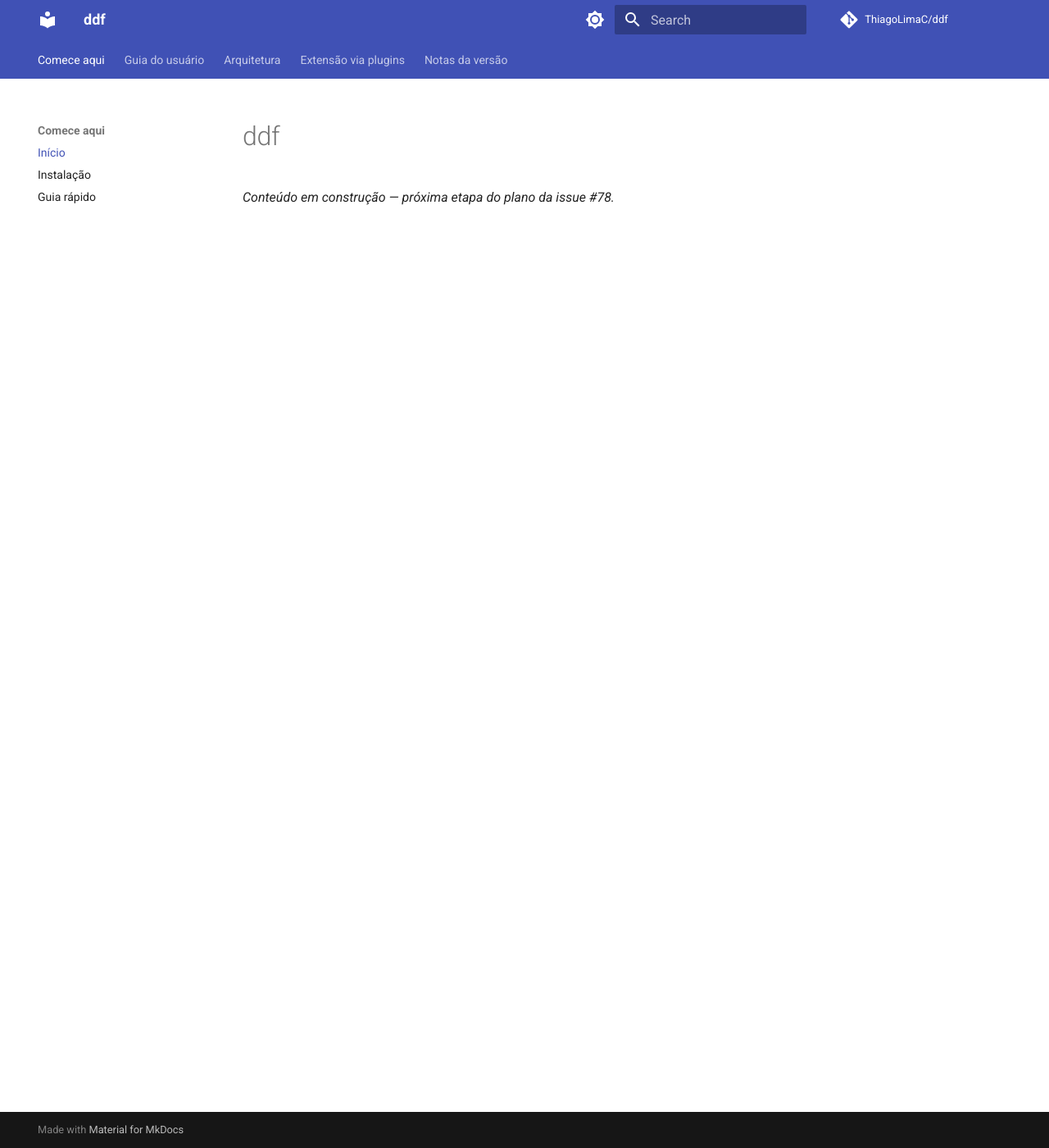
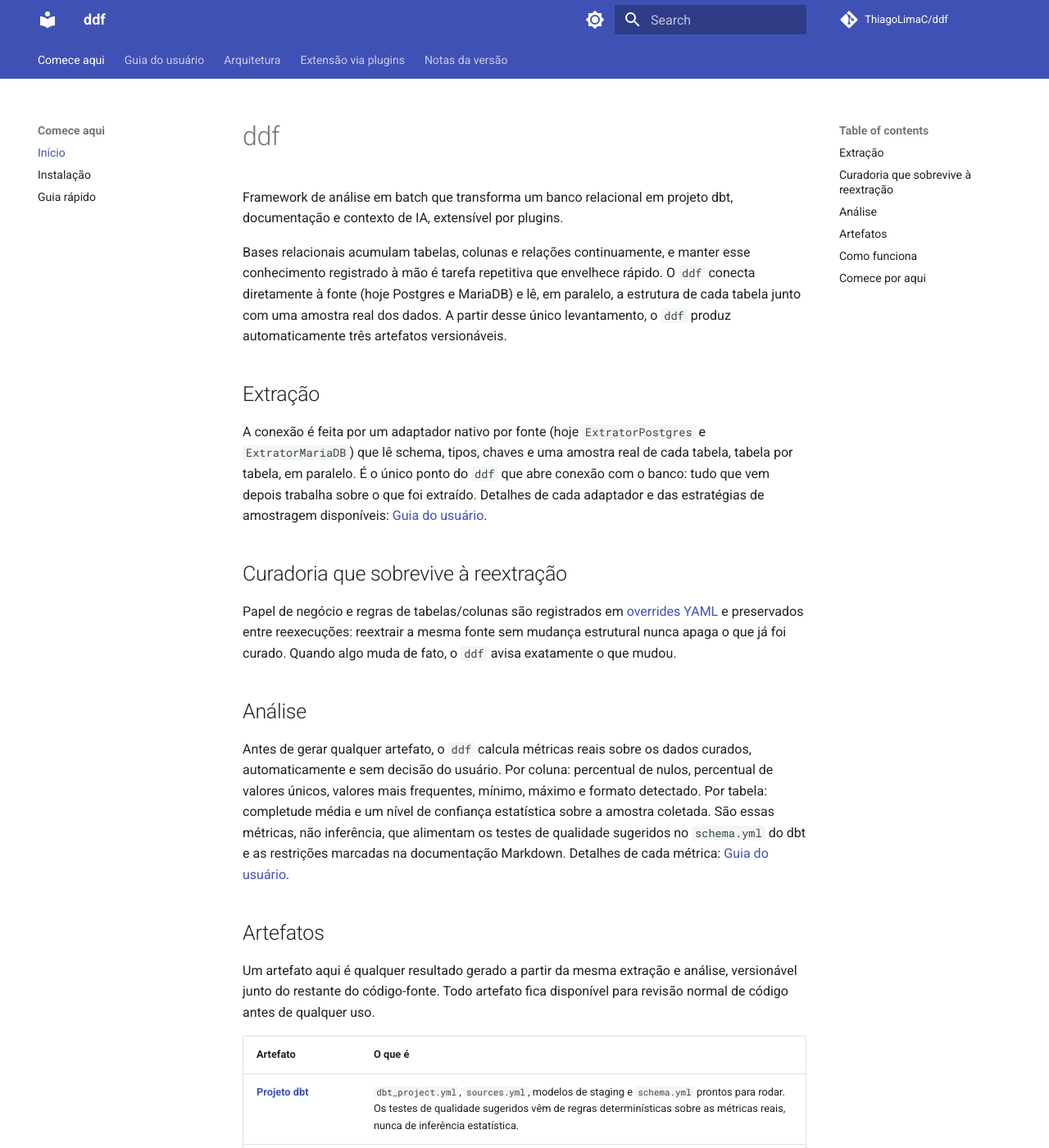
Before and after one commit to ThiagoLimaC/ddf, an MkDocs documentation site: the page built from site_docs/index.md, in a window 1280 px wide and 1400 px high. Shown: the whole window at 82% size. Built offline with MkDocs 1.6.1 and Material for MkDocs 9.7.7, drawn with Linux system fonts in a browser that asks for light colours; comment, search, counter and statistics services are not loaded; some of the changed text lies outside the part shown.

Commit message:
docs(site_docs): escreve conteúdo real da página Início

````diff
--- a/mkdocs.yml
+++ b/mkdocs.yml
@@ -28,6 +28,7 @@ theme:
 
 markdown_extensions:
   - admonition
+  - pymdownx.details
   - tables
   - pymdownx.superfences:
       custom_fences:
--- a/site_docs/index.md
+++ b/site_docs/index.md
@@ -1,3 +1,68 @@
 # ddf
 
-_Conteúdo em construção — próxima etapa do plano da issue #78._
+Framework de análise em batch que transforma um banco relacional em projeto dbt, documentação e contexto de IA, extensível por plugins.
+
+Bases relacionais acumulam tabelas, colunas e relações continuamente, e manter esse conhecimento registrado à mão é tarefa repetitiva que envelhece rápido. O `ddf` conecta diretamente à fonte (hoje Postgres e MariaDB) e lê, em paralelo, a estrutura de cada tabela junto com uma amostra real dos dados. A partir desse único levantamento, o `ddf` produz automaticamente três artefatos versionáveis.
+
+## Extração
+
+A conexão é feita por um adaptador nativo por fonte (hoje `ExtratorPostgres` e `ExtratorMariaDB`) que lê schema, tipos, chaves e uma amostra real de cada tabela, tabela por tabela, em paralelo. É o único ponto do `ddf` que abre conexão com o banco: tudo que vem depois trabalha sobre o que foi extraído. Detalhes de cada adaptador e das estratégias de amostragem disponíveis: [Guia do usuário](guia/extracao.md).
+
+## Curadoria que sobrevive à reextração
+
+Papel de negócio e regras de tabelas/colunas são registrados em [overrides YAML](guia/curadoria.md) e preservados entre reexecuções: reextrair a mesma fonte sem mudança estrutural nunca apaga o que já foi curado. Quando algo muda de fato, o `ddf` avisa exatamente o que mudou.
+
+## Análise
+
+Antes de gerar qualquer artefato, o `ddf` calcula métricas reais sobre os dados curados, automaticamente e sem decisão do usuário. Por coluna: percentual de nulos, percentual de valores únicos, valores mais frequentes, mínimo, máximo e formato detectado. Por tabela: completude média e um nível de confiança estatística sobre a amostra coletada. São essas métricas, não inferência, que alimentam os testes de qualidade sugeridos no `schema.yml` do dbt e as restrições marcadas na documentação Markdown. Detalhes de cada métrica: [Guia do usuário](guia/analisadores.md).
+
+## Artefatos
+
+Um artefato aqui é qualquer resultado gerado a partir da mesma extração e análise, versionável junto do restante do código-fonte. Todo artefato fica disponível para revisão normal de código antes de qualquer uso.
+
+| Artefato | O que é |
+|---|---|
+| [**Projeto dbt**](artefatos/dbt.md) | `dbt_project.yml`, `sources.yml`, modelos de staging e `schema.yml` prontos para rodar. Os testes de qualidade sugeridos vêm de regras determinísticas sobre as métricas reais, nunca de inferência estatística. |
+| [**Documentação Markdown**](artefatos/markdown.md) | Um arquivo por tabela: nome, papel de negócio, colunas com métricas e restrições (PK, FK, UNIQUE, NOT NULL) já marcadas. Lê-se direto no GitHub, sem visualizador externo. |
+| [**Contexto de IA**](artefatos/contexto-ia.md) | `index.json` como ponto de entrada, mais um arquivo por tabela: um agente consegue carregar só o que precisa, sem abrir conexão com o banco. |
+
+## Como funciona
+
+```mermaid
+flowchart LR
+    A[Extrair] --> B[Aplicar sobrescritas]
+    B --> C[Analisar]
+    C --> D[Gerar]
+    D --> E1[dbt]
+    D --> E2[Markdown]
+    D --> E3[Contexto de IA]
+```
+
+O pipeline é conduzido por um wizard de linha de comando, decisão por decisão:
+
+??? quote "O que você decide em cada etapa"
+    ```
+    Wizard
+    ├── 1. Fonte e conexão: Postgres ou MariaDB, credenciais de acesso
+    ├── 2. Escopos e tabelas: quais schemas/bancos e tabelas extrair
+    ├── 3. Estratégia de amostragem: como cada tabela vai ser amostrada
+    ├── 4. Extração: leitura paralela, sem decisões adicionais
+    ├── 5. Curadoria: revisar e editar os overrides gerados
+    ├── 6. Artefatos: quais gerar (dbt, Markdown, Contexto de IA)
+    ├── 7. Análise: automática, sem decisão do usuário; calcula as métricas usadas na geração
+    └── 8. Confirmação: executar de fato
+    ```
+
+Como cada etapa se conecta ao pipeline interno está detalhado em [Arquitetura](arquitetura.md).
+
+O `ddf` aplica uma versão **adaptada** de hexagonal (Ports & Adapters) com DDD por Bounded Contexts, não a receita completa dos dois, mas o subconjunto que resolve o problema real do projeto. Os adaptadores nativos da v1 conectam a Postgres e MariaDB. Novas fontes e novos geradores de artefato se conectam via plugin, sem exigir reescrita do framework. Detalhes de design, diagrama de Bounded Contexts e as decisões de engenharia por trás disso estão em [Arquitetura](arquitetura.md).
+
+## Comece por aqui
+
+- [Instalação](instalacao.md): `pip install ddf-framework`, requisitos.
+- [Guia rápido](guia-rapido.md): rodar o wizard de ponta a ponta com um exemplo real.
+- [Guia do usuário](guia/extracao.md): cada etapa (extração, curadoria, amostragem, analisadores, avisos) em detalhe.
+- [Extensão via plugins](extensao.md): registrar um Extrator ou Gerador de terceiros.
+- [Notas da versão](notas-da-versao.md): o que está no escopo da v1.
+
+Código-fonte e issues: [github.com/ThiagoLimaC/ddf](https://github.com/ThiagoLimaC/ddf).
````
Also changed, not shown: README.md (+18 -9 lines).
